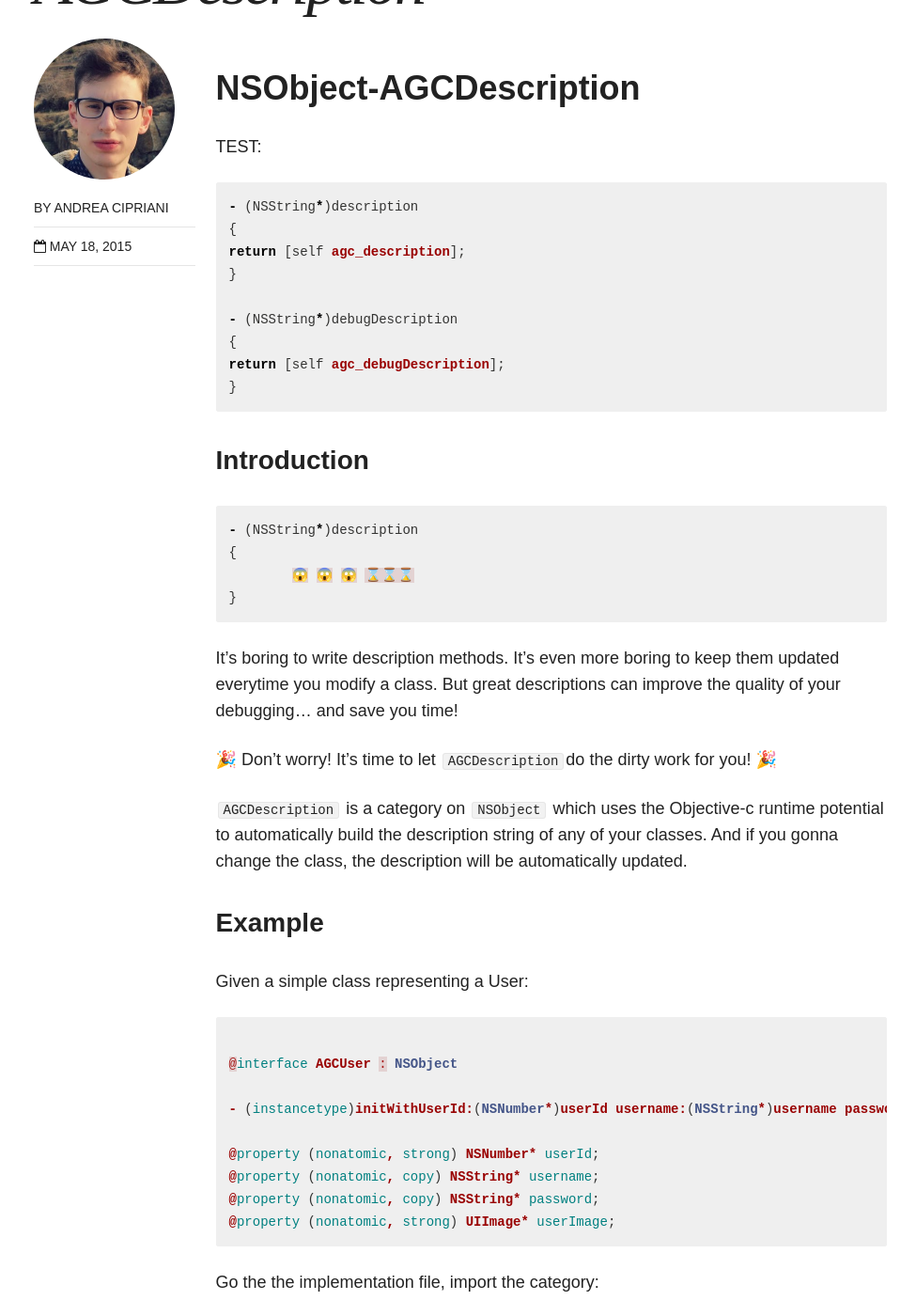
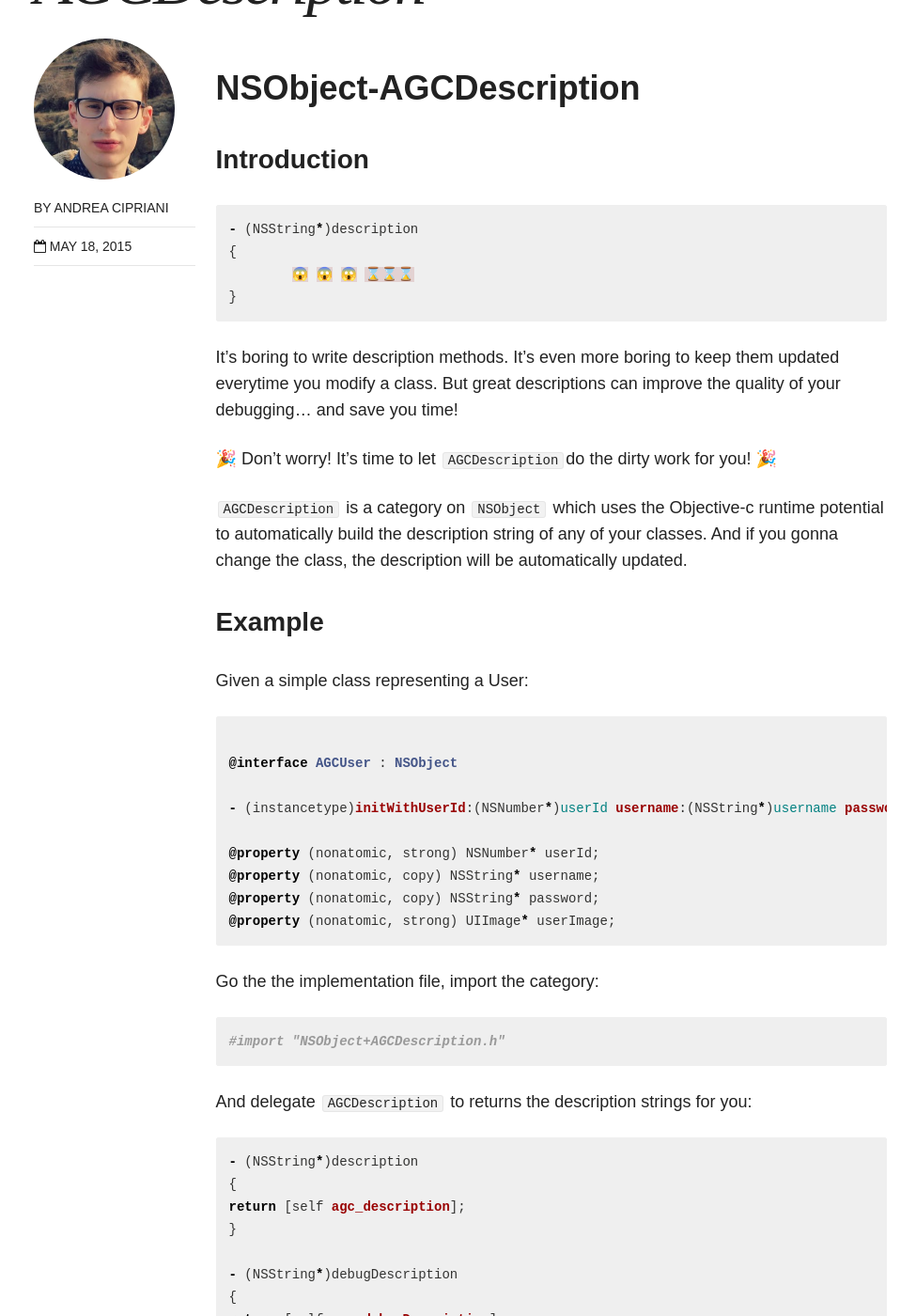
Before and after one commit to andreacipriani/andreacipriani.github.io, a Jekyll site: the page built from _posts/blog/2015-05-18-AGCDescription.md, in a window 1280 px wide and 1400 px high, scrolled down 531 px. Shown: the whole window at 94% size, without its empty margins (150-1125 px from the left). Built offline with Jekyll 4.4.1, drawn with Linux system fonts in a browser that asks for light colours; nearby versions of some CDN libraries.

Commit message:
testing syntax markdown

````diff
--- a/_posts/blog/2015-05-18-AGCDescription.md
+++ b/_posts/blog/2015-05-18-AGCDescription.md
@@ -12,23 +12,9 @@ date: 2015-05-18T14:00:00-02:00
 
 # NSObject-AGCDescription
 
-TEST:
+### Introduction
 
 ```objective-c
-- (NSString*)description
-{
-return [self agc_description];
-}
-
-- (NSString*)debugDescription
-{
-return [self agc_debugDescription];
-}
-```
-
-### Introduction
-
-```objc
 - (NSString*)description
 {
 	😱 😱 😱 ⌛️⌛️⌛️
@@ -45,7 +31,7 @@ It's boring to write description methods. It's even more boring to keep them upd
 
 Given a simple class representing a User:
 
-```smalltalk
+```objective-c
 
 @interface AGCUser : NSObject
 
@@ -59,7 +45,7 @@ Given a simple class representing a User:
 
 Go the the implementation file, import the category:
 
-```objc
+```objective-c
 #import "NSObject+AGCDescription.h"
 ```
 
````
